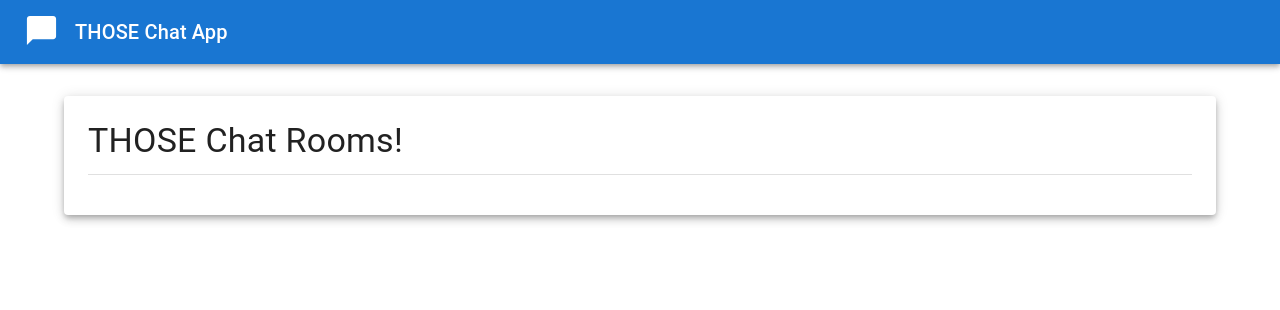
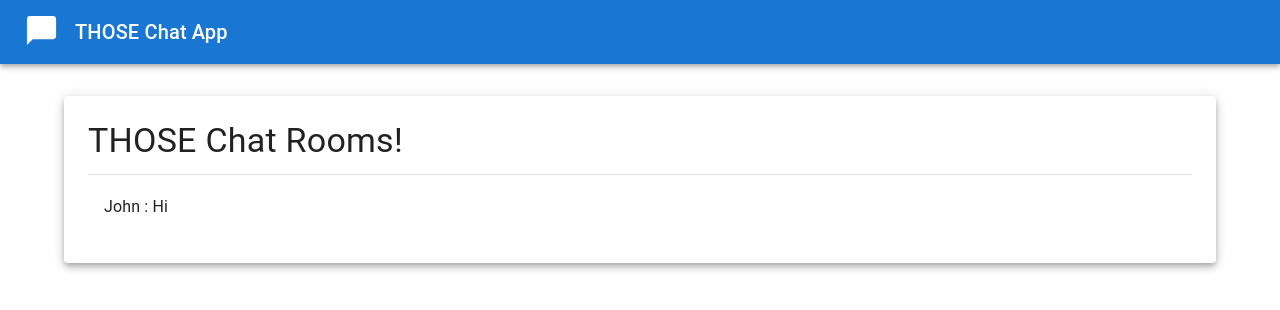
Before and after one commit to siccoo/chat-app, a React (Create React App) app: page / in a window 1280 px wide. Shown: the top 310 px of the page. Built offline with nearby package versions, Linux system fonts and the light colour scheme.

Commit message:
set a constructor variable for ChatMessageDto/model

```diff
--- a/src/components/chats/Chats.jsx
+++ b/src/components/chats/Chats.jsx
@@ -10,16 +10,19 @@ import {
 } from "@mui/material";
 import { Box } from "@mui/system";
 import React, { useState } from "react";
+import { ChatMessageDto } from "../../model/ChatMessageDto";
 
 const Chats = () => {
-  const [chatMessages, setChatMessages] = useState([]);
-  const listChatMessages = chatMessages.map((chatMessageDto, index) => {
+  const [chatMessages, setChatMessages] = useState([
+      new ChatMessageDto("John", "Hi")
+  ]);
+  const listChatMessages = chatMessages.map((chatMessageDto, index) => (
     <ListItem key={index}>
       <ListItemText
         primary={`${chatMessageDto.user} : ${chatMessageDto.message}`}
       />
-    </ListItem>;
-  });
+    </ListItem>
+  ));
   return (
     <>
       <Container>
@@ -30,8 +33,10 @@ const Chats = () => {
             </Typography>
             <Divider />
             <Grid container spacing={4} alignItems="center">
-              <Grid item>
-                <List></List>
+              <Grid id="chat__window" item>
+                <List id="chat__window__message">
+                    {listChatMessages}
+                </List>
               </Grid>
               <Grid item></Grid>
               <Grid item></Grid>
--- /dev/null
+++ b/src/model/ChatMessageDto.js
@@ -0,0 +1,6 @@
+export class ChatMessageDto {
+    constructor(user, message) {
+        this.user = user;
+        this.message = message;
+    }
+}
```
